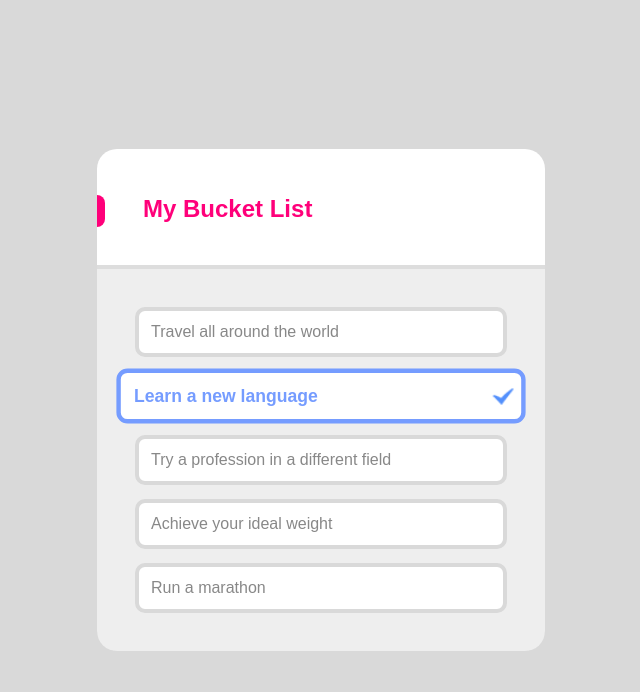
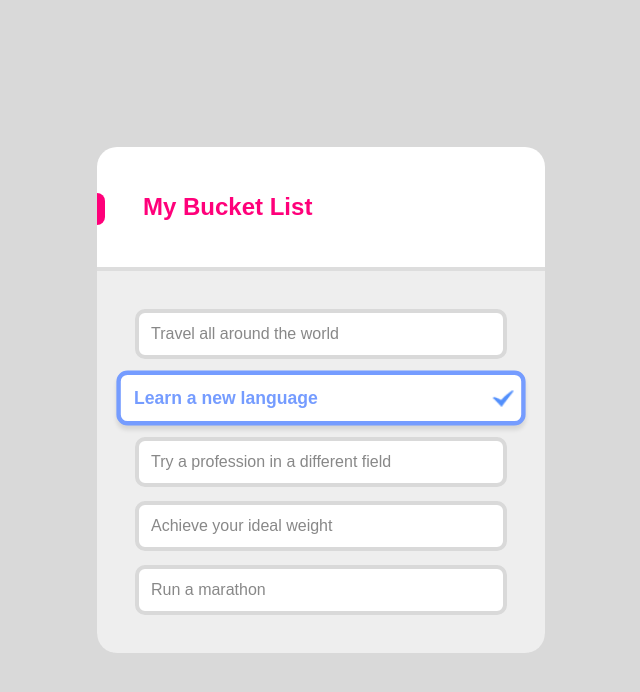
Before and after one commit to Bomihere/bucketlist, a plain HTML site: page index.html in a window 1280 px wide. Shown: the whole page, without its empty margins (319-959 px from the left). Drawn offline with Linux system fonts and the light colour scheme.

Commit message:
fourth commit

```diff
--- a/css/style.css
+++ b/css/style.css
@@ -42,7 +42,7 @@ body{
 
 .contents header{
   padding: 46px;
-  height: 120px;
+  min-height: 120px;
   background-color: #fff;
   display: flex;
   border-bottom: 4px solid #ddd;
@@ -89,6 +89,7 @@ ul.list li.checked{
   border-color:#759CFF;
   color: #759CFF;
   font-weight: bold;
+  box-shadow: 0 4px 4px rgba(0, 0, 0, 0.1);
 }
 
 .contents main ul li:last-child{
```
